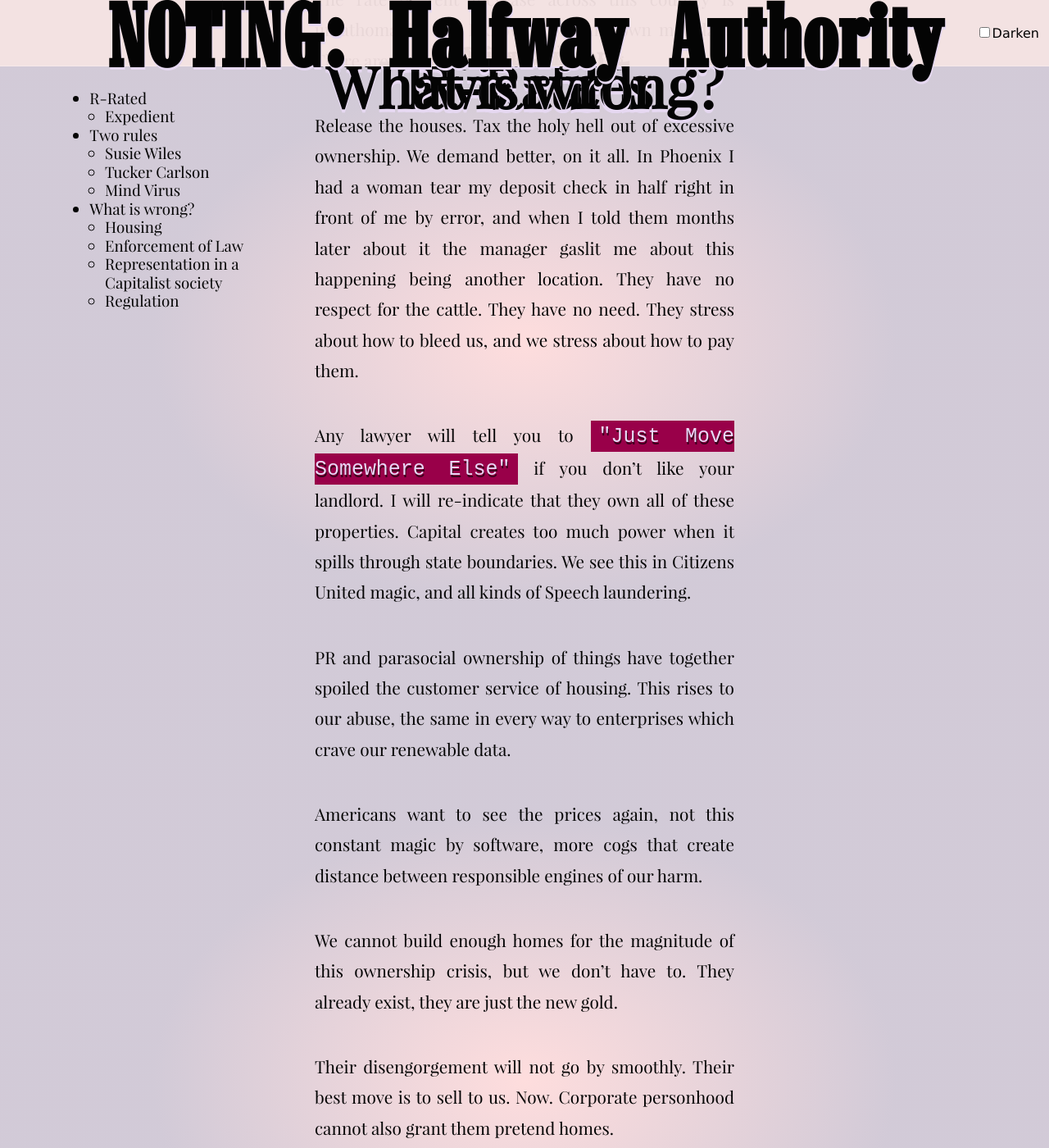
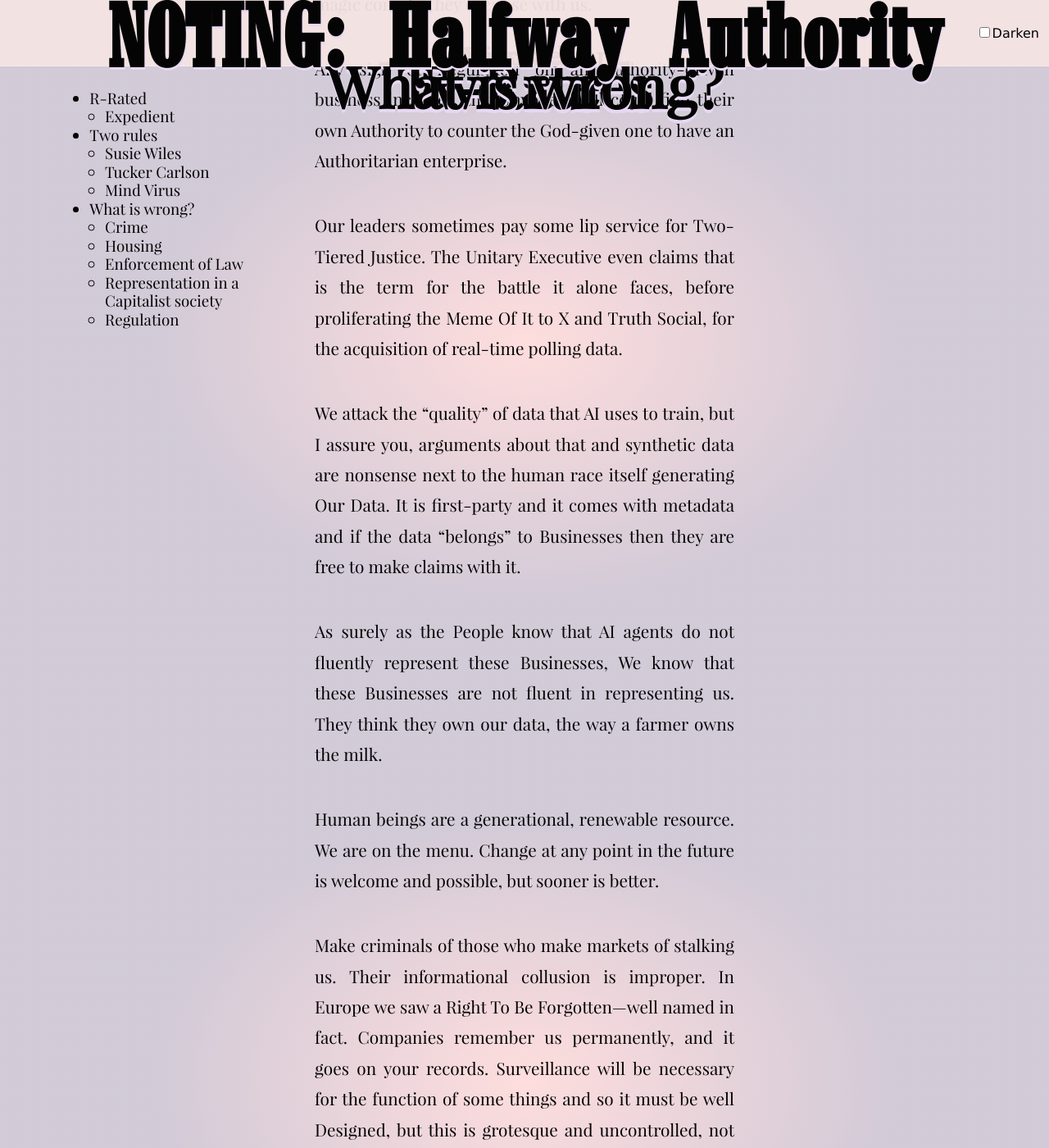
Before and after one commit to tiliv/antibody, a Jekyll site: the page built from docs/journal/autumn-Ryan-Halfway-Authority/index.md, in a window 1280 px wide and 1400 px high, scrolled down 28833 px. Shown: the whole window at 82% size. Built offline with Jekyll 4.4.1, drawn with Linux system fonts in a browser that asks for light colours; some of the changed text lies outside the part shown.

Commit message:
Add Crime notes

```diff
--- a/docs/journal/autumn-Ryan-Halfway-Authority/index.md
+++ b/docs/journal/autumn-Ryan-Halfway-Authority/index.md
@@ -191,6 +191,36 @@
 
 ### What is wrong?
 
+#### Crime
+
+I have suffered enough deep conservative talk in these decades that spin White Collar Crime as hoaxes with the same derision they used as well for talk of Institutional Racism. Complaining means you got played, so it is always allowed in America to follow up by laughing at them for it.
+
+`"What are you gonna do, call the cops?"`
+
+Their exploitation goes deep. Knowing no bounds with the data of People, agents of these Businesses interact with our political representatives in nimble ways compared to us.
+
+The methods which Businesses use, most of all the giantism corporations, should amount to digital theft. Put entirely aside the talk of AI needing stolen materials to train—these companies are `Training on Your Data`.
+
+Where is Your Copyright? Aren't you the singular source of all this data? Is the predatory language of contracts all that was provided?
+
+How about, if they keep doing it, they pay Peoples' fines, which are sharper than what the Executives have allowed with federal government.
+
+We must deflate the goblins and clowns that run political meta-games, but we also must assert that `there is crime against People`, and we intend to define it. If we must use the language of copyright, let us discuss the consent mechanics of this magic consent they exercise with us.
+
+Any sign of Regulation on an Authority-driven business incenses, that anyone at all could find their own Authority to counter the God-given one to have an Authoritarian enterprise.
+
+Our leaders sometimes pay some lip service for Two-Tiered Justice. The Unitary Executive even claims that is the term for the battle it alone faces, before proliferating the Meme Of It to X and Truth Social, for the acquisition of real-time polling data.
+
+We attack the "quality" of data that AI uses to train, but I assure you, arguments about that and synthetic data are nonsense next to the human race itself generating Our Data. It is first-party and it comes with metadata and if the data "belongs" to Businesses then they are free to make claims with it.
+
+As surely as the People know that AI agents do not fluently represent these Businesses, We know that these Businesses are not fluent in representing us. They think they own our data, the way a farmer owns the milk.
+
+Human beings are a generational, renewable resource. We are on the menu. Change at any point in the future is welcome and possible, but sooner is better.
+
+Make criminals of those who make markets of stalking us. Their informational collusion is improper. In Europe we saw a Right To Be Forgotten—well named in fact. Companies remember us permanently, and it goes on your records. Surveillance will be necessary for the function of some things and so it must be well Designed, but this is grotesque and uncontrolled, not designed at all. They made turf of our data and they are farming in it now.
+
+Give humanity recognition of its data rights. Make their abuse for profit a crime. Make it impossible for the Authoritarian to smear someone with semi-public data by not leaving it around so much. Demote their claims with metadata to purest hearsay.
+
 #### Housing
 
 Housing never made it to a human right status, and at this point if we tried, we'd define People as the "right" People and discard the ones who were our evidence. Utah's housing-first programs are offensive to some MAGA because that whole "way out" contravenes the important dogma about how badly we need to banish The Unexceptional. Peasant wisdom supplants academia, and the peasants aren't sending their best: Ain't no way givin away houses works. ("Do you know how much those cost?!")
```
